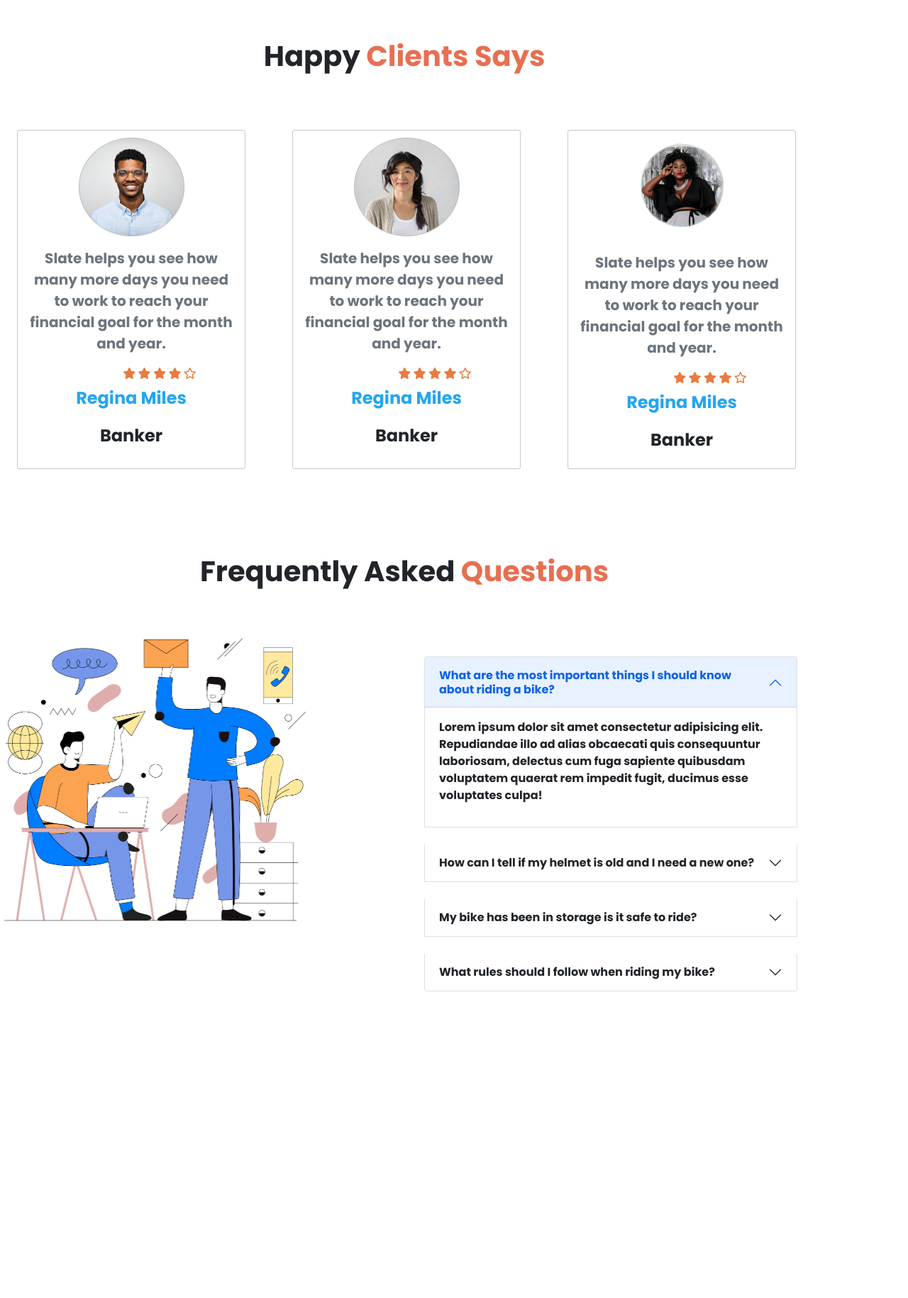
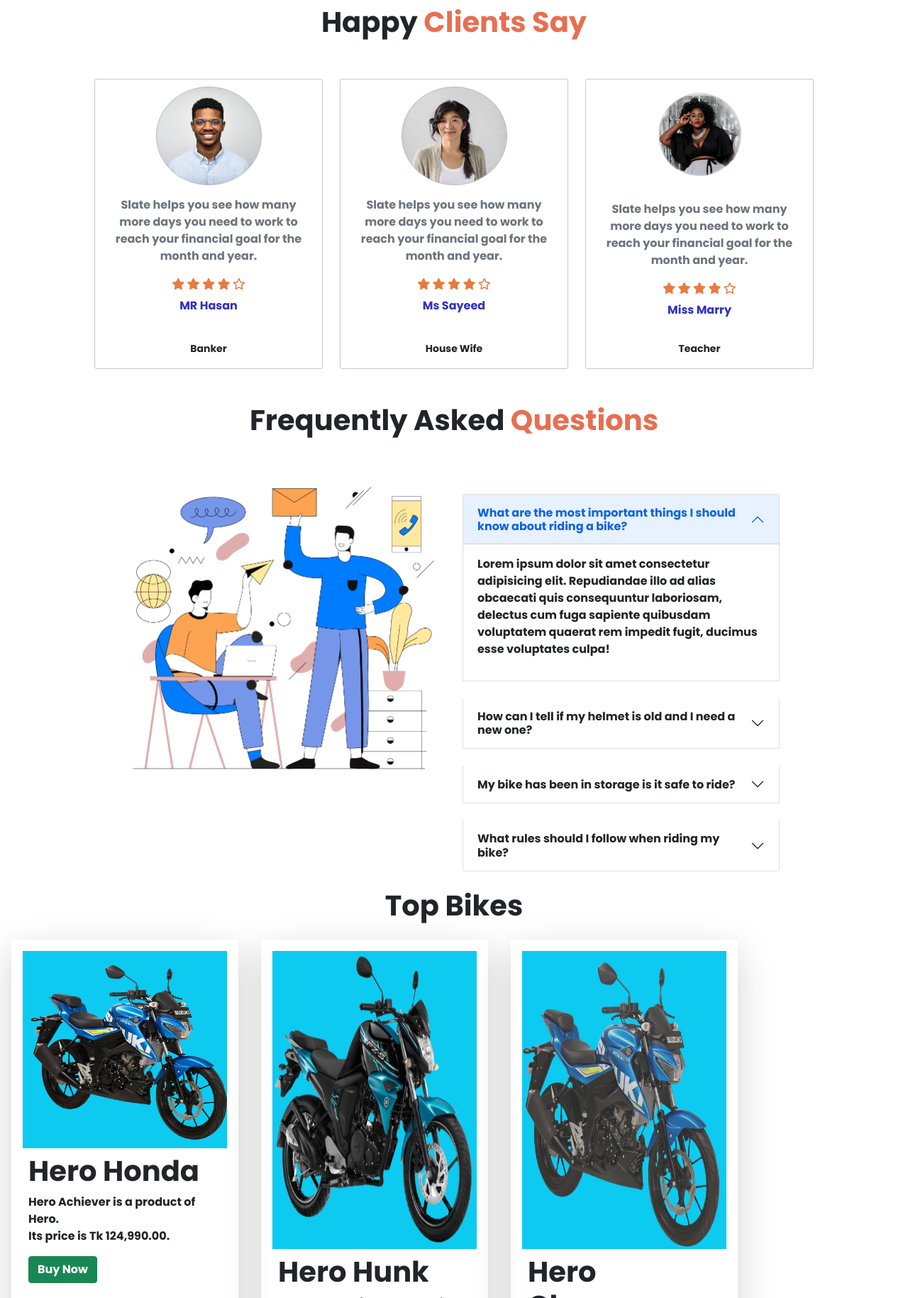
Before and after one commit to nourindiya/honda, a plain HTML site: page index.html in a window 1280 px wide. Shown: the part 971-2800 px from the top of the page at 71% size. Before the commit the page ends 2408 px from the top, so only its background shows below. Drawn offline with Linux system fonts and the light colour scheme.

Commit message:
bike commit

```diff
--- a/css/style.css
+++ b/css/style.css
@@ -1,8 +1,8 @@
 /*------------- Commo styles ---------------*/
-/* *{
+*{
     margin: 0px;
     padding: 0px;
-} */
+}
 body{
     font-family: 'Poppins', sans-serif;
 }
@@ -56,7 +56,7 @@ body{
     color: #E77C40;
 }
 .star{
-    margin-left: 80px;
+    margin: auto;
 }
 
 .card-img-top{
@@ -73,3 +73,24 @@ body{
     width: 431.2px;
     height: 423.5px;
 }
+/*----------------- top bikes  ----------------*/
+.logo{
+    width: 98%;
+    margin: 10px;
+}
+.logo1{
+    width: 100%;
+    height: 420px;
+}
+.logo3{
+    filter: contrast(70%);
+    width: 98%;
+    height: 420px;
+}
+/*------------------ Ask More  ----------------*/
+.ask{
+    width: 100%;
+    height: 300px;
+    border: 1px solid white;
+    background-image: linear-gradient(rgb(147, 173, 229) , rgb(198, 213, 230));
+}
--- a/index.html
+++ b/index.html
@@ -17,7 +17,7 @@
 <body>
     <header>
         <!---------------- Bike header ------------->
-        <section class="container header">
+        <section class="container-fluid header">
             <div class="row mx-auto py-4">
                 <div class="col-lg-6 px-5 py-5">
                     <h4 class="fs-6 text fw-normal text-light">Computer-controlled digital transistorized with
@@ -67,7 +67,7 @@
     </header>
     <main>
         <!---------------- Feature Bike ---------------->
-        <section class="container g-2 text-center">
+        <section class="container-fluid g-2 text-center">
             <div class="text-center py-5">
                 <h1 class="text-dark fs-2 fw-bold">Fetured Bikes 2021</h1>
                 <p class="fs-6">Best bike collection</p>
@@ -85,104 +85,108 @@
             </div>
         </section>
         <!------------------- Happy Clints ----------------->
-        <section class="container py-5">
-            <h1 class="says text-center fw-bolder py-5">Happy <span style="color: #E76F51;">Clients Says</span></h1>
-            <div class="row row-cols-1 row-cols-md-3 text-xl-center">
+        <section class="container-fluid">
+            <h1 class="text-center py-5">Happy <span style="color: #E76F51;">Clients Say</span></h1>
+            <div class="d-flex justify-content-center mx-sm-5 px-sm-5 ">
+                <div class="row gy-2 mx-sm-2">
                     <div class="col">
-                    <div class="card m-4">
+                        <div class="card h-100">
                             <img src="images/user-1.png" class="card-img-top" alt="...">
-                        <div class="card-body">
-                            <P class="fw-lighte fs-5 text-muted text-center text-wrap">Slate helps you see how
+                            <div class="card-body text-center">
+                                <p class="card-text fw-lighter text-muted">
+                                    Slate helps you see how
                                     many more days you need
                                     to work to reach your financial
-                                goal for the month and year.</P>
-                            <div class="star">
+                                    goal for the month and year.
+                                </p>
+                                <div>
                                     <i class="fas fa-star"></i>
                                     <i class="fas fa-star"></i>
                                     <i class="fas fa-star"></i>
                                     <i class="fas fa-star"></i>
                                     <i class="far fa-star"></i>
                                 </div>
-                            <h4 class="fw-lighter text-center py-2"><span style="color: #23A6F0;">Regina Miles</span>
-                            </h4>
-                            <h4 class="text-center py-2">Banker</h4>
+                                <h6 class="py-2" style="color: rgb(49, 49, 194);">MR Hasan</h6>
                             </div>
-
+                            <div class="text-center pb-3">
+                                <small>Banker</small>
+                            </div>
                         </div>
                     </div>
                     <div class="col">
-                    <div class="card m-4">
+                        <div class="card h-100">
                             <img src="images/user-2.png" class="card-img-top" alt="...">
-                        <div class="card-body">
-                            <P class="fw-lighte fs-5 text-muted text-center text-wrap">Slate helps you see how
+                            <div class="card-body text-center">
+                                <p class="card-text fw-lighter text-muted">
+                                    Slate helps you see how
                                     many more days you need
                                     to work to reach your financial
-                                goal for the month and year.</P>
-                            <div class="star">
+                                    goal for the month and year.
+                                </p>
+                                <div>
                                     <i class="fas fa-star"></i>
                                     <i class="fas fa-star"></i>
                                     <i class="fas fa-star"></i>
                                     <i class="fas fa-star"></i>
                                     <i class="far fa-star"></i>
                                 </div>
-                            <h4 class="fw-lighter text-center py-2"><span style="color: #23A6F0;">Regina Miles</span>
-                            </h4>
-                            <h4 class="text-center py-2">Banker</h4>
+                                <h6 class="py-2" style="color: rgb(49, 49, 194);">Ms Sayeed</h6>
                             </div>
-
+                            <div class="text-center pb-3">
+                                <small>House Wife </small>
+                            </div>
                         </div>
                     </div>
                     <div class="col">
-                    <div class="card m-4">
+                        <div class="card h-100">
                             <img src="images/user-3-removebg-preview.png" class="card-img-top-3" alt="...">
-                        <div class="card-body">
-                            <P class="fw-lighte fs-5 text-muted text-center text-wrap">Slate helps you see how
+                            <div class="card-body text-center">
+                                <p class="card-text fw-lighter text-muted">
+                                    Slate helps you see how
                                     many more days you need
                                     to work to reach your financial
-                                goal for the month and year.</P>
-                            <div class="star">
+                                    goal for the month and year.
+                                </p>
+                                <div>
                                     <i class="fas fa-star"></i>
                                     <i class="fas fa-star"></i>
                                     <i class="fas fa-star"></i>
                                     <i class="fas fa-star"></i>
                                     <i class="far fa-star"></i>
                                 </div>
-                            <h4 class="fw-lighter text-center py-2"><span style="color: #23A6F0;">Regina Miles</span>
-                            </h4>
-                            <h4 class="text-center py-2">Banker</h4>
+                                <h6 class="py-2" style="color: rgb(49, 49, 194);">Miss Marry</h6>
+                            </div>
+                            <div class="text-center pb-3">
+                                <small>Teacher</small>
+                            </div>
+                        </div>
                     </div>
 
                 </div>
             </div>
 
-            </div>
-
         </section>
-        <!------------------ Frequently Questions ------------------------>
-        <section class="container gx-lg-2">
+        <!-------------- Frequently Questions --------------->
+        <section class="container-fluid">
             <h1 class="p-5 text-center">Frequently Asked <span style="color:#E76F51;">Questions</span></h1>
-            <div class="container overflow-hidden">
-                <div class="row">
-                    <div class="col">
+            <div class="row w-75 d-flex justify-content-lg-between m-auto">
+                <div class="col-lg-6">
                     <div class="">
-
                         <img class="qus-img" src="images/faq.png">
                     </div>
                 </div>
-                    <div class="col">
-                        <div class="p-3">
+                <div class="col-lg-6">
                     <div class="accordion" id="accordionExample">
                         <div class="accordion-item my-4">
                             <h2 class="accordion-header" id="headingOne">
                                 <button class="accordion-button" type="button" data-bs-toggle="collapse"
-                                            data-bs-target="#collapseOne" aria-expanded="true"
-                                            aria-controls="collapseOne">
+                                    data-bs-target="#collapseOne" aria-expanded="true" aria-controls="collapseOne">
                                     What are the most important things I should
                                     know about riding a bike?
                                 </button>
                             </h2>
-                                    <div id="collapseOne" class="accordion-collapse collapse show"
-                                        aria-labelledby="headingOne" data-bs-parent="#accordionExample">
+                            <div id="collapseOne" class="accordion-collapse collapse show" aria-labelledby="headingOne"
+                                data-bs-parent="#accordionExample">
                                 <div class="accordion-body">
                                     <p class="fw-lighter">Lorem ipsum dolor sit amet consectetur
                                         adipisicing elit. Repudiandae illo
@@ -194,15 +198,14 @@
                         </div>
                         <div class="accordion-item my-4">
                             <h2 class="accordion-header" id="headingTwo">
-                                        <button class="accordion-button collapsed" type="button"
-                                            data-bs-toggle="collapse" data-bs-target="#collapseTwo"
-                                            aria-expanded="false" aria-controls="collapseTwo">
+                                <button class="accordion-button collapsed" type="button" data-bs-toggle="collapse"
+                                    data-bs-target="#collapseTwo" aria-expanded="false" aria-controls="collapseTwo">
                                     How can I tell if my helmet is old and I need a
                                     new one?
                                 </button>
                             </h2>
-                                    <div id="collapseTwo" class="accordion-collapse collapse"
-                                        aria-labelledby="headingTwo" data-bs-parent="#accordionExample">
+                            <div id="collapseTwo" class="accordion-collapse collapse" aria-labelledby="headingTwo"
+                                data-bs-parent="#accordionExample">
                                 <div class="accordion-body">
                                     <strong>This is the second item's accordion body.</strong> It is hidden by
                                     default, until the collapse plugin adds the appropriate classes that we use
@@ -216,14 +219,13 @@
                         </div>
                         <div class="accordion-item my-4">
                             <h2 class="accordion-header" id="headingThree">
-                                        <button class="accordion-button collapsed" type="button"
-                                            data-bs-toggle="collapse" data-bs-target="#collapseThree"
-                                            aria-expanded="false" aria-controls="collapseThree">
+                                <button class="accordion-button collapsed" type="button" data-bs-toggle="collapse"
+                                    data-bs-target="#collapseThree" aria-expanded="false" aria-controls="collapseThree">
                                     My bike has been in storage is it safe to ride?
                                 </button>
                             </h2>
-                                    <div id="collapseThree" class="accordion-collapse collapse"
-                                        aria-labelledby="headingThree" data-bs-parent="#accordionExample">
+                            <div id="collapseThree" class="accordion-collapse collapse" aria-labelledby="headingThree"
+                                data-bs-parent="#accordionExample">
                                 <div class="accordion-body">
                                     <strong>This is the third item's accordion body.</strong> It is hidden by
                                     default, until the collapse plugin adds the appropriate classes that we use
@@ -237,14 +239,13 @@
                         </div>
                         <div class="accordion-item my-4">
                             <h2 class="accordion-header" id="headingThree">
-                                        <button class="accordion-button collapsed" type="button"
-                                            data-bs-toggle="collapse" data-bs-target="#collapseThree"
-                                            aria-expanded="false" aria-controls="collapseThree">
+                                <button class="accordion-button collapsed" type="button" data-bs-toggle="collapse"
+                                    data-bs-target="#collapseThree" aria-expanded="false" aria-controls="collapseThree">
                                     What rules should I follow when riding my bike?
                                 </button>
                             </h2>
-                                    <div id="collapseThree" class="accordion-collapse collapse"
-                                        aria-labelledby="headingThree" data-bs-parent="#accordionExample">
+                            <div id="collapseThree" class="accordion-collapse collapse" aria-labelledby="headingThree"
+                                data-bs-parent="#accordionExample">
                                 <div class="accordion-body">
                                     <strong>This is the third item's accordion body.</strong> It is hidden by
                                     default, until the collapse plugin adds the appropriate classes that we use
@@ -257,14 +258,68 @@
                             </div>
                         </div>
                     </div>
+
+                </div>
+            </div>
+        </section>
+        <!-------------------- Top bikes ---------------------->
+
+        <Section class="container-fluid top">
+            <h1 class="text-center">Top Bikes</h1>
+
+            <div class="d-flex justify-content-center">
+                <div class="row">
+                    <div class="col-lg-3 shadow-lg p-3 m-3">
+                        <div class="bg-info">
+                            <img class="logo" src="images/bikr-removebg-preview.png" alt="">
+                        </div>
+                        <div class="p-2">
+                            <h1>Hero Honda</h1>
+                            <p>Hero Achiever is a product of Hero.<br>
+                                Its price is Tk 124,990.00.</p>
+                            <Button class="btn btn-success">Buy Now</Button>
+                        </div>
+                    </div>
+                    <div class="col-lg-3 shadow-lg p-3 m-3">
+                        <div class="bg-info">
+                            <img class="logo1" src="images/Yamaha-FZ-S-V2.0-1-425x353-removebg-preview.png" alt="">
+                        </div>
+                        <div class="p-2">
+                            <h1>Hero Hunk</h1>
+                            <p>Hero Hunk DD is a product of Hero.<br>
+                                Its price is Tk 161,990.00.</p>
+                            <Button class="btn btn-success">Buy Now</Button>
+                        </div>
+                    </div>
+                    <div class="col-lg-3 shadow-lg p-3 m-3">
+                        <div class="bg-info">
+                            <img class="logo3" src="images/bikr-removebg-preview.png" alt="">
+                        </div>
+                        <div class="p-2">
+                            <h1>Hero Glamour</h1>
+                            <p>Hero Glamour is a product of Hero.<br>
+                                Its price is Tk 119,990.00</p>
+                            <Button class="btn btn-success">Buy Now</Button>
                         </div>
                     </div>
                 </div>
             </div>
+
+
+        </Section>
+        <!---------------------------- Ask More  ---------------------->
+        <section class="container-fluid p-0">
+            <div class="text-center ask">
+                <h1 class="pt-5 mt-5">Ask Further Questions</h1>
+                <p class="text-muted">View Q&A Box</p>
+                <h2><span style="color: #E76F51;">Drop Questions</span></h2>
+                <input class="p-2" type="text" placeholder="Any quires">
+                <button class="btn btn-info text-light">Submit</button>
+            </div>
         </section>
     </main>
-    <footer>
-
+    <footer class="container-fluid p-0">
+        <p class="bg-dark text-light text-center ">© 2020 bike. All rights reserved</p>
     </footer>
 
 
```
Also changed, not shown: images/OIP.jfif (added), images/Yamaha-FZ-S-V2.0-1-425x353-removebg-preview.png (added), images/Yamaha-FZ-S-V2.0-1-425x353.jpg (added), images/bikr-removebg-preview.png (added), images/logo1.png (added), images/logo2.png (added), images/logo3.png (added), images/logo4.png (added), images/logo5.png (added), images/logo6.png (added). Lines whose indentation alone changed are shown as unchanged.
